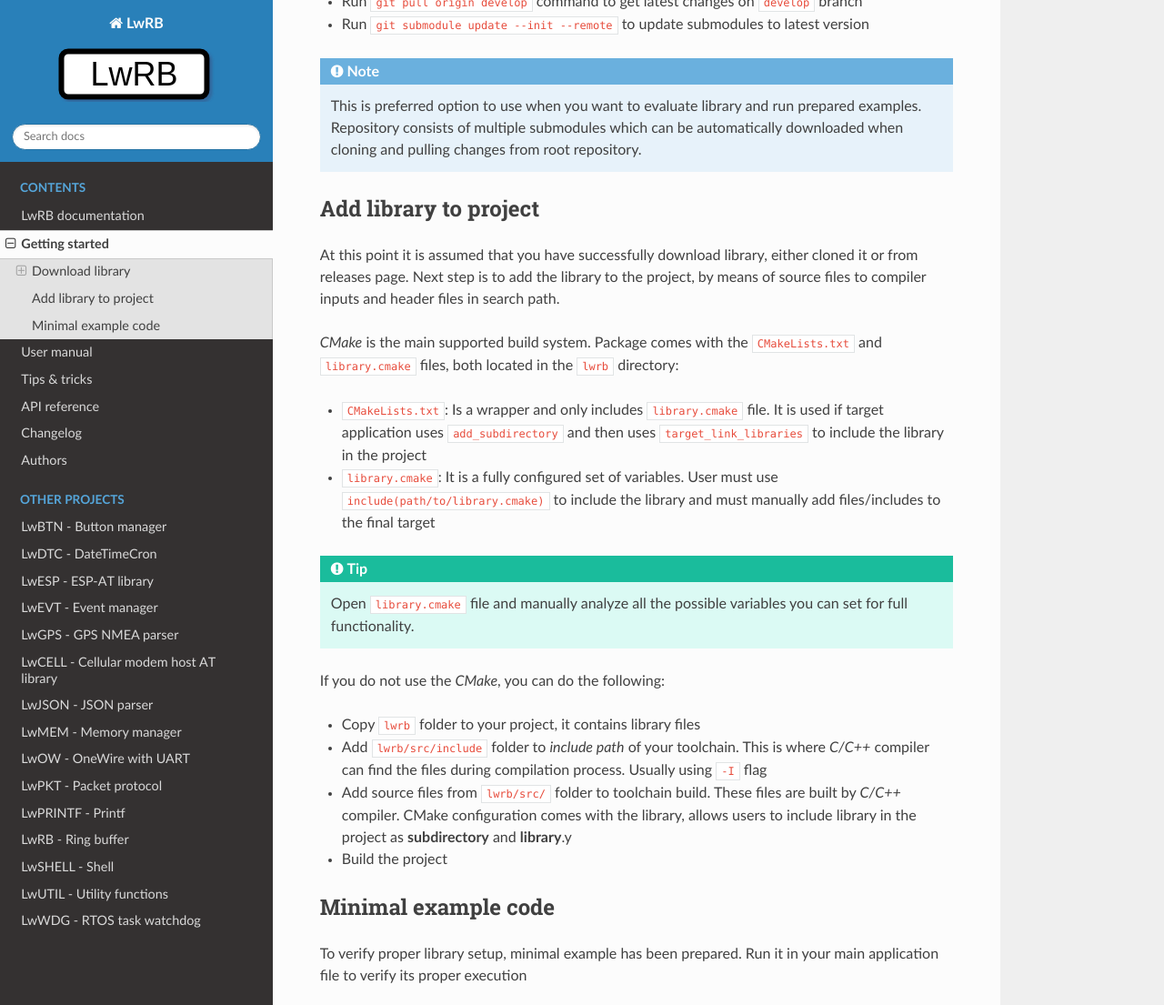
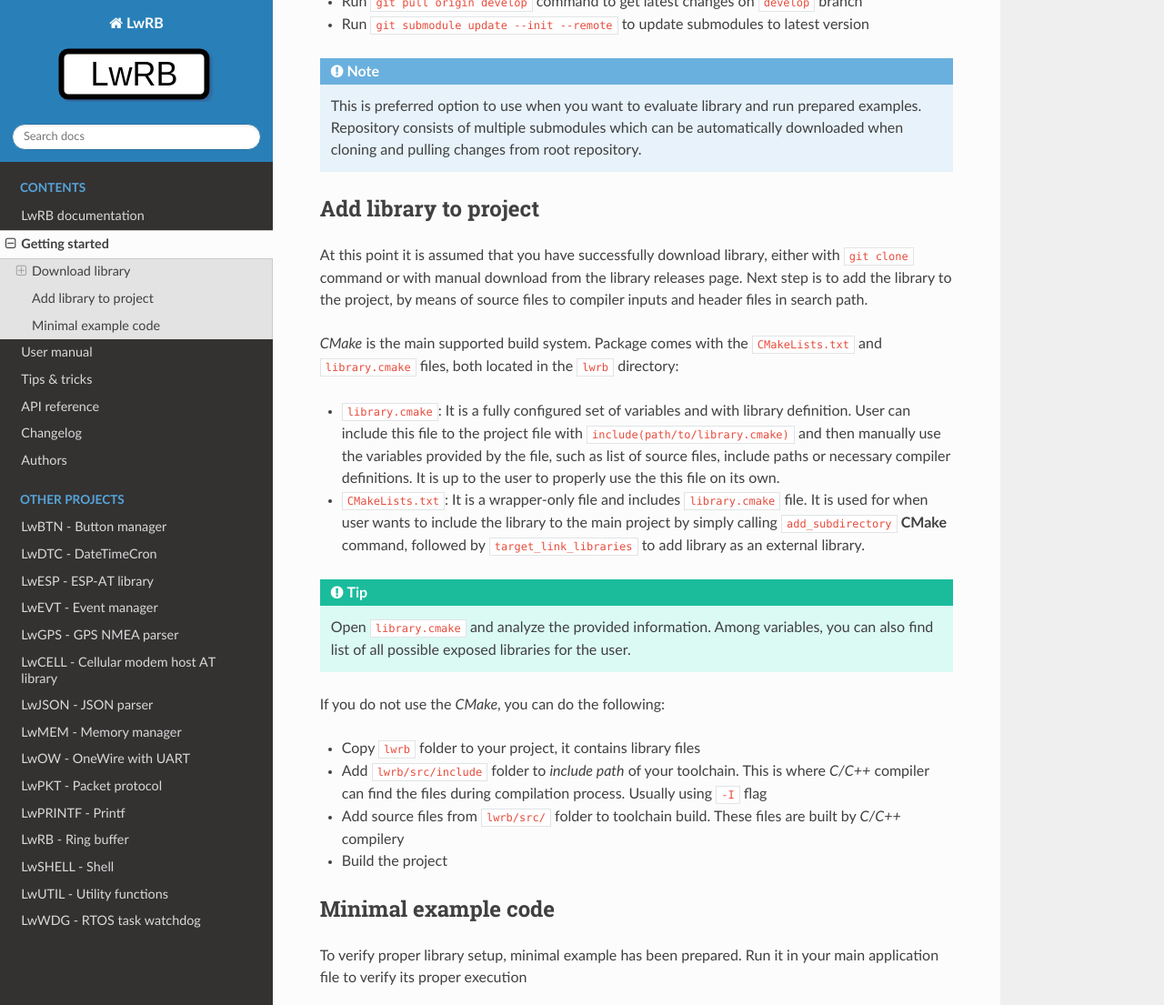
Before and after one commit to MaJerle/lwrb, a Sphinx documentation site: the page built from docs/get-started/index.rst, in a window 1280 px wide and 1400 px high, scrolled down 1153 px, cut to the strip 0-1105 px from the top of the window. Shown: the whole strip at 91% size. Built offline with Sphinx 7.4.7 and the Read the Docs theme 2.0.0, drawn with Linux system fonts in a browser that asks for light colours; the version number could not be read and is left out.

Commit message:
Improve the getting started documentation - how to add library to project with CMake config

```diff
--- a/docs/get-started/index.rst
+++ b/docs/get-started/index.rst
@@ -57,22 +57,22 @@ Update cloned to latest version
 Add library to project
 ^^^^^^^^^^^^^^^^^^^^^^
 
-At this point it is assumed that you have successfully download library, either cloned it or from releases page.
+At this point it is assumed that you have successfully download library, either with ``git clone`` command or with manual download from the library releases page.
 Next step is to add the library to the project, by means of source files to compiler inputs and header files in search path.
 
 *CMake* is the main supported build system. Package comes with the ``CMakeLists.txt`` and ``library.cmake`` files, both located in the ``lwrb`` directory:
 
-* ``CMakeLists.txt``: Is a wrapper and only includes ``library.cmake`` file. It is used if target application uses ``add_subdirectory`` and then uses ``target_link_libraries`` to include the library in the project
-* ``library.cmake``: It is a fully configured set of variables. User must use ``include(path/to/library.cmake)`` to include the library and must manually add files/includes to the final target
+* ``library.cmake``: It is a fully configured set of variables and with library definition. User can include this file to the project file with ``include(path/to/library.cmake)`` and then manually use the variables provided by the file, such as list of source files, include paths or necessary compiler definitions. It is up to the user to properly use the this file on its own.
+* ``CMakeLists.txt``: It is a wrapper-only file and includes ``library.cmake`` file. It is used for when user wants to include the library to the main project by simply calling ``add_subdirectory`` **CMake** command, followed by ``target_link_libraries`` to add library as an external library.
 
 .. tip::
-    Open ``library.cmake`` file and manually analyze all the possible variables you can set for full functionality.
+    Open ``library.cmake`` and analyze the provided information. Among variables, you can also find list of all possible exposed libraries for the user.
 
 If you do not use the *CMake*, you can do the following:
 
 * Copy ``lwrb`` folder to your project, it contains library files
 * Add ``lwrb/src/include`` folder to `include path` of your toolchain. This is where `C/C++` compiler can find the files during compilation process. Usually using ``-I`` flag
-* Add source files from ``lwrb/src/`` folder to toolchain build. These files are built by `C/C++` compiler. CMake configuration comes with the library, allows users to include library in the project as **subdirectory** and **library**.y
+* Add source files from ``lwrb/src/`` folder to toolchain build. These files are built by `C/C++` compilery
 * Build the project
 
 Minimal example code
```
